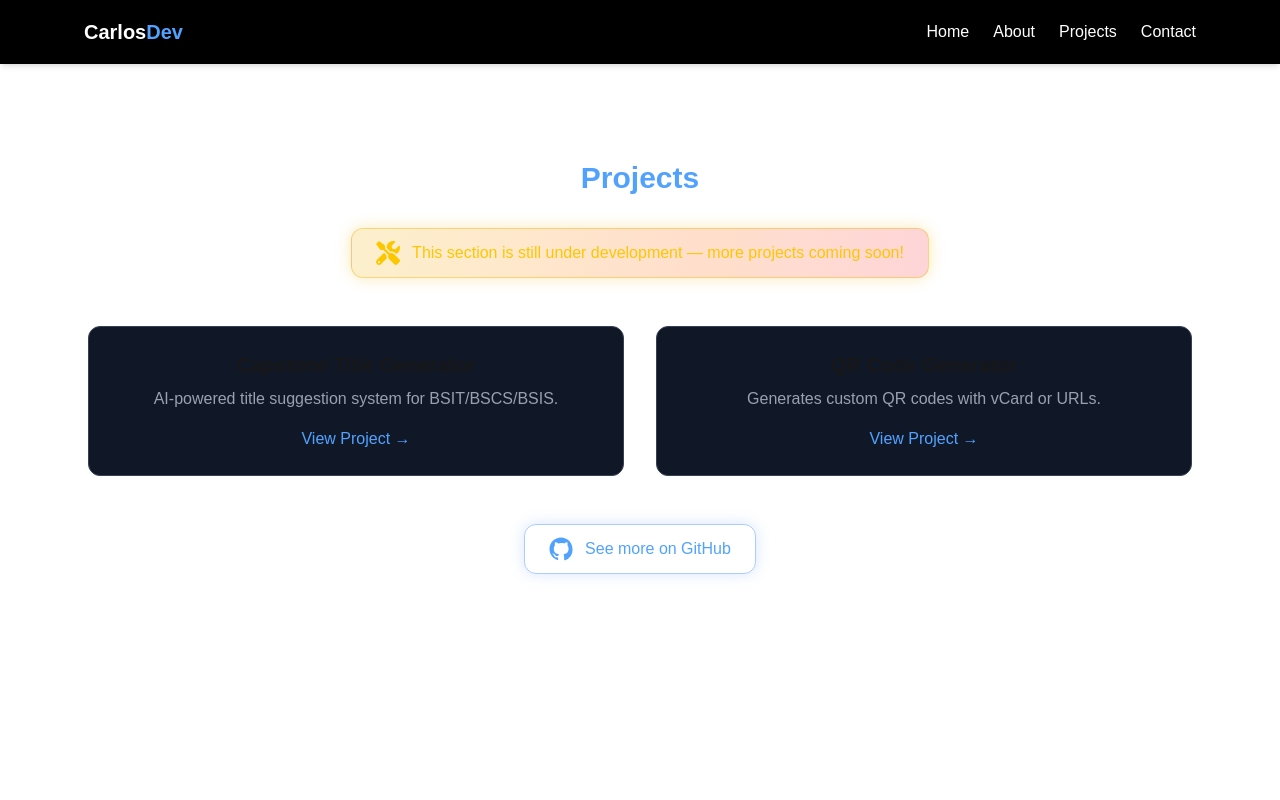
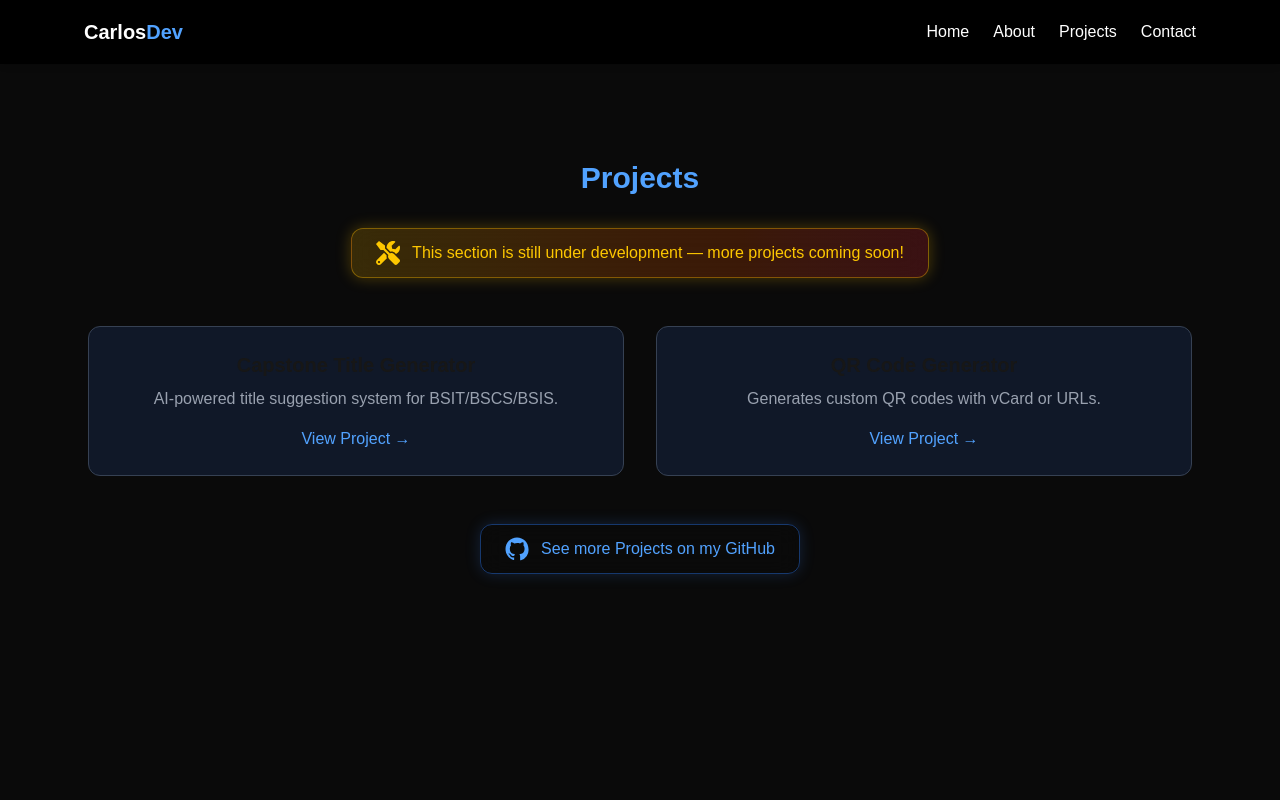
Before and after one commit to Crl0sDEV/Latest-Portfolio-V1, a Next.js app: page /projects in a window 1280 px wide. Shown: the top 800 px of the page. Built offline with nearby package versions, Linux system fonts and the light colour scheme.

Commit message:
maintain dark background

```diff
--- a/src/app/globals.css
+++ b/src/app/globals.css
@@ -31,6 +31,7 @@ html {
 
 html, body {
   overflow-x: hidden;
+  background-color: #0a0a0a !important;
 }
 
 @layer utilities {
--- a/src/app/projects/page.js
+++ b/src/app/projects/page.js
@@ -71,7 +71,7 @@ export default function Projects() {
         <path d="M12 .5C5.65.5.5 5.65.5 12c0 5.1 3.29 9.43 7.86 10.96.58.11.79-.25.79-.56v-2.02c-3.2.7-3.87-1.38-3.87-1.38-.53-1.36-1.31-1.72-1.31-1.72-1.07-.73.09-.72.09-.72 1.18.08 1.8 1.2 1.8 1.2 1.05 1.79 2.76 1.27 3.44.97.11-.76.41-1.27.74-1.56-2.55-.29-5.23-1.28-5.23-5.7 0-1.26.45-2.3 1.2-3.11-.12-.3-.52-1.52.11-3.17 0 0 .97-.31 3.18 1.19a11.1 11.1 0 0 1 2.9-.39c.98 0 1.97.13 2.9.39 2.21-1.5 3.17-1.19 3.17-1.19.63 1.65.23 2.87.11 3.17.75.81 1.19 1.85 1.19 3.11 0 4.44-2.69 5.4-5.25 5.68.42.36.81 1.09.81 2.22v3.3c0 .31.21.68.8.56A10.52 10.52 0 0 0 23.5 12C23.5 5.65 18.35.5 12 .5z" />
       </svg>
 
-      <span className="font-medium">See more on GitHub</span>
+      <span className="font-medium">See more Projects on my GitHub</span>
     </a>
   </motion.div>
 </Reveal>
```
